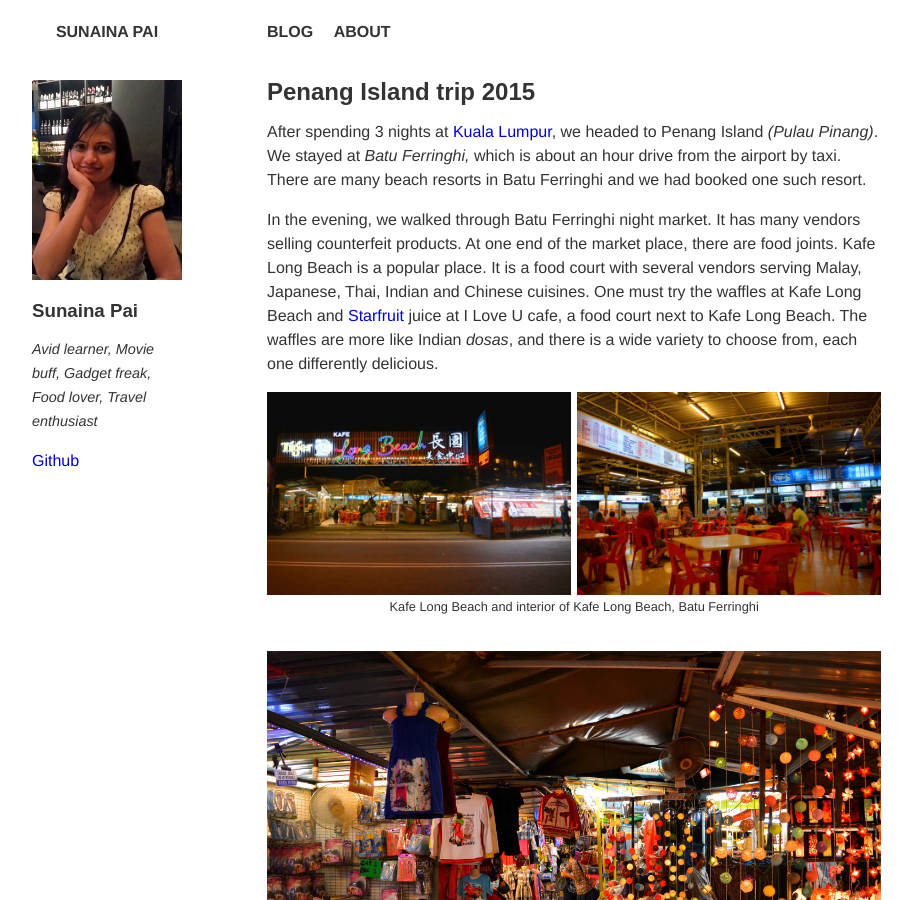
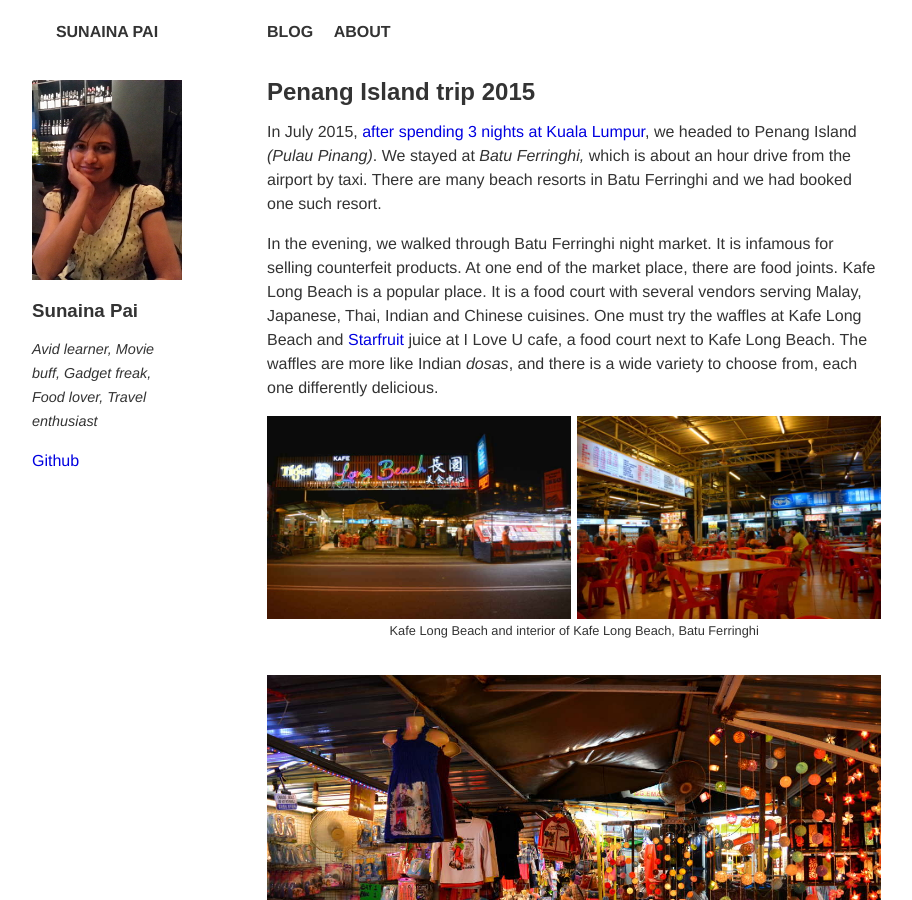
Before and after one commit to tmug/defunct-sunainapai.in-jekyll, a Jekyll site: the page built from _posts/2016-02-09-penang-island-trip-2015.md, in a window 1280 px wide and 900 px high. Shown: the whole window, without its empty margins (53-965 px from the left). Built offline with Jekyll 4.4.1, drawn with Linux system fonts in a browser that asks for light colours; comment, search, counter and statistics services are not loaded; some of the changed text lies outside the part shown.

Commit message:
Fix typo in post 'Penang Island trip 2015'

```diff
--- a/_posts/2016-02-09-penang-island-trip-2015.md
+++ b/_posts/2016-02-09-penang-island-trip-2015.md
@@ -3,15 +3,15 @@ layout: post
 title: "Penang Island trip 2015"
 ---
 
-After spending 3 nights at [Kuala Lumpur][KL], we headed to Penang
-Island *(Pulau Pinang)*. We stayed at *Batu Ferringhi,* which is about
-an hour drive from the airport by taxi. There are many beach resorts in
-Batu Ferringhi and we had booked one such resort.
+In July 2015, [after spending 3 nights at Kuala Lumpur][KL], we headed
+to Penang Island *(Pulau Pinang)*. We stayed at *Batu Ferringhi,* which
+is about an hour drive from the airport by taxi. There are many beach
+resorts in Batu Ferringhi and we had booked one such resort.
 
 [KL]: {{site.url}}/blog/kuala-lumpur-trip-2015/
 
-In the evening, we walked through Batu Ferringhi night market. It has
-many vendors selling counterfeit products. At one end of the market
+In the evening, we walked through Batu Ferringhi night market. It is
+infamous for selling counterfeit products. At one end of the market
 place, there are food joints. Kafe Long Beach is a popular place. It is
 a food court with several vendors serving Malay, Japanese, Thai, Indian
 and Chinese cuisines. One must try the waffles at Kafe Long Beach and
@@ -121,7 +121,7 @@ We walked through Little India. It is an ethnic Indian enclave that has
 several Indian shops and restaurants. We could hear Bollywood songs and
 see posters of Bollywood actors at this place.
 
-We then took a Trishaw ride to Fort Cornwallis *(Kota Cornwallis).* At
+We then took a trishaw ride to Fort Cornwallis *(Kota Cornwallis).* At
 the fort, there is a Light House that resembles a ship&apos;s mast and
 it does not serve any navigational purpose now. There is a street called
 the street of cannons which has many cannons lined up.  There is a
```
Also changed, not shown: other parts of _posts/2016-02-09-penang-island-trip-2015.md (+2 -2 lines).
